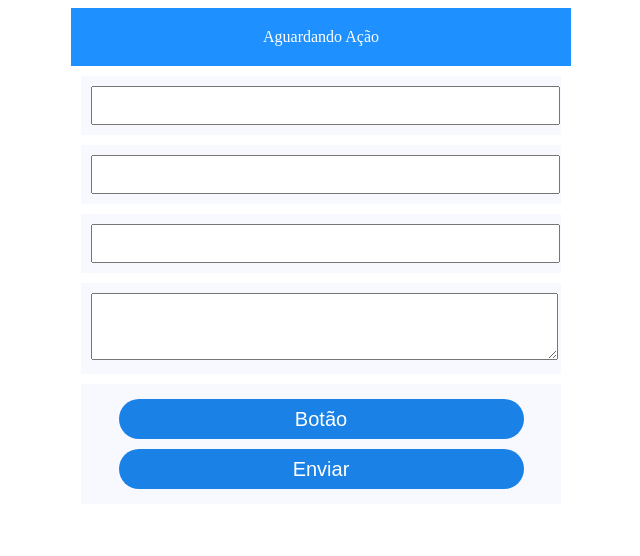
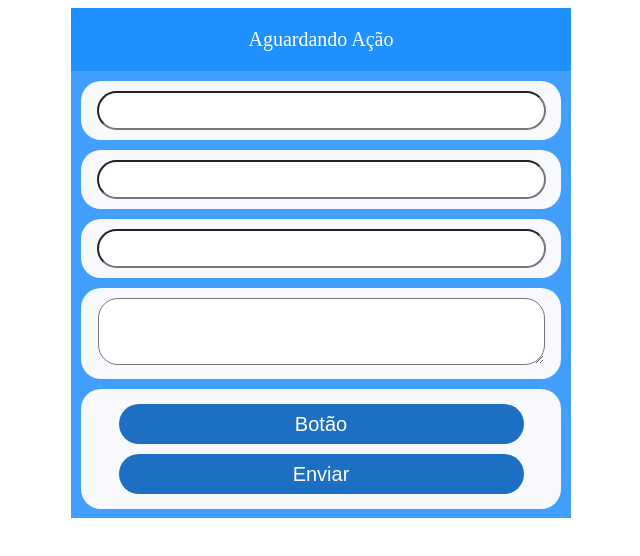
Before and after one commit to Gabrielopes01/JQuery, a plain HTML site: page aula7.html in a window 1280 px wide. Shown: the whole page, without its empty margins (319-959 px from the left). Drawn offline with nearby package versions, Linux system fonts and the light colour scheme.

```diff
--- a/aula7.html
+++ b/aula7.html
@@ -13,6 +13,8 @@
 </head>
 
     <body>
+        <div class="bloco">
+
         <div class="ex1">Aguardando Ação</div>
 
         <form action="">
@@ -34,6 +36,7 @@
             </label>
         </form>
 
+        </div>
     </body>
 
 </html>
--- a/css/styleA7.css
+++ b/css/styleA7.css
@@ -1,3 +1,10 @@
+.bloco{
+    background-color: #429ffd;
+    width: 500px;
+    height: 510px;
+    margin: 0 auto;
+}
+
 .ex1 {
     width: 460px;
     padding: 20px;
@@ -5,6 +12,7 @@
     color: #fff;
     text-align: center;
     margin: 0 auto;
+    font-size: 20px;
 }
 
 
@@ -15,19 +23,21 @@
     margin: 10px auto;
     text-align: center;
     width: 460px;
+    border-radius: 20px;
 }
 
 
 input, textarea {
     text-align: center;
     padding: 10px;
-    width: 445px;
+    width: 425px;
+    border-radius: 20px;
 }
 
 button {
     width: 405px;
     margin: 5px 0;
-    background-color: #1a81e7;
+    background-color: #1c6fc2;
     border: none;
     height: 40px;
     border-radius: 20px;
```
